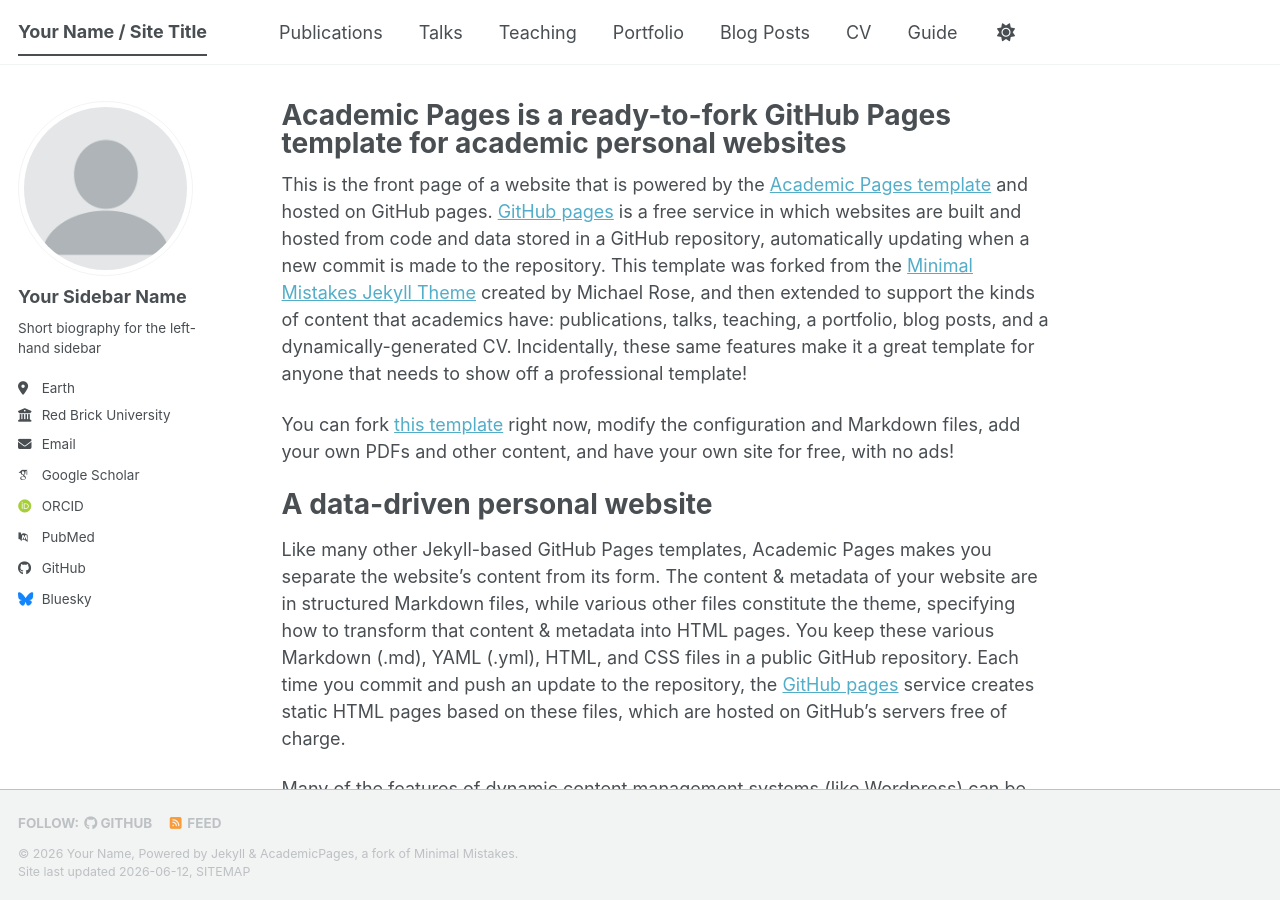
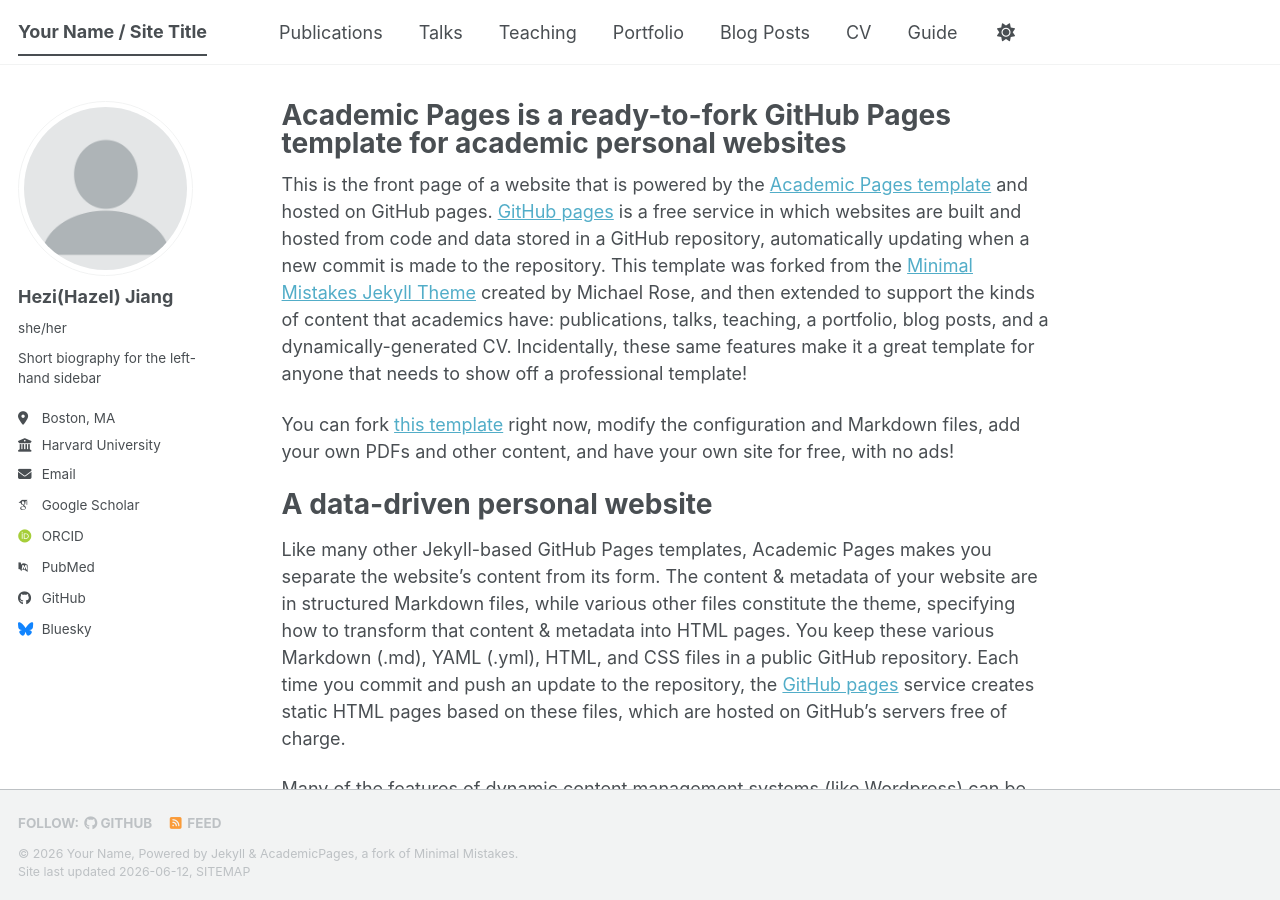
Before and after one commit to Hezi519/Hezi519.github.io, a Jekyll site: the page built from _pages/about.md, in a window 1280 px wide and 900 px high. Built offline with Jekyll 4.4.1, drawn with Linux system fonts in a browser that asks for light colours; some web fonts are replaced; a script bundle is joined from its source files by our own code; library files that are not in the unit come from our copies.

Commit message:
Update author information in _config.yml

```diff
--- a/_config.yml
+++ b/_config.yml
@@ -24,11 +24,11 @@ repository               : "academicpages/academicpages.github.io"
 author:
   # Biographic information
   avatar           : "profile.png"
-  name             : "Your Sidebar Name"
-  pronouns         : # example: "she/her"
+  name             : "Hezi(Hazel) Jiang"
+  pronouns         : "she/her"
   bio              : "Short biography for the left-hand sidebar"
-  location         : "Earth"
-  employer         : "Red Brick University"
+  location         : "Boston, MA"
+  employer         : "Harvard University"
   uri              : # URL
   email            : "none@example.org"
 
```
